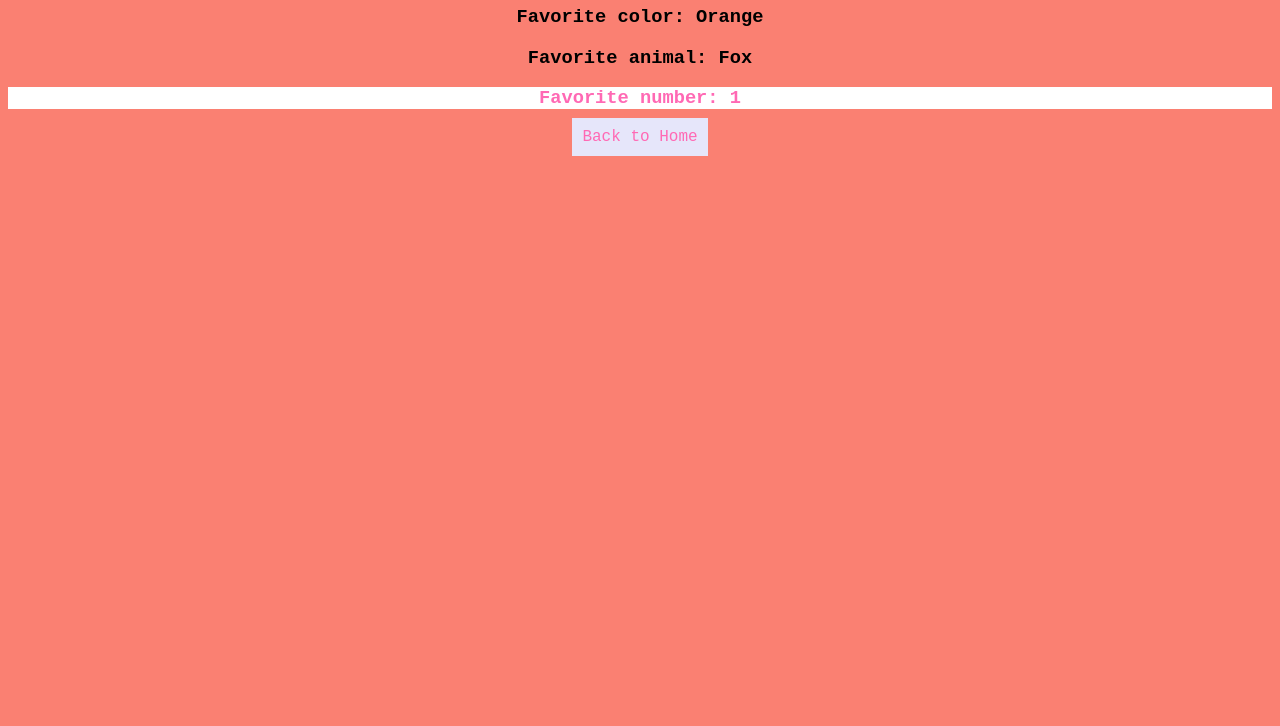
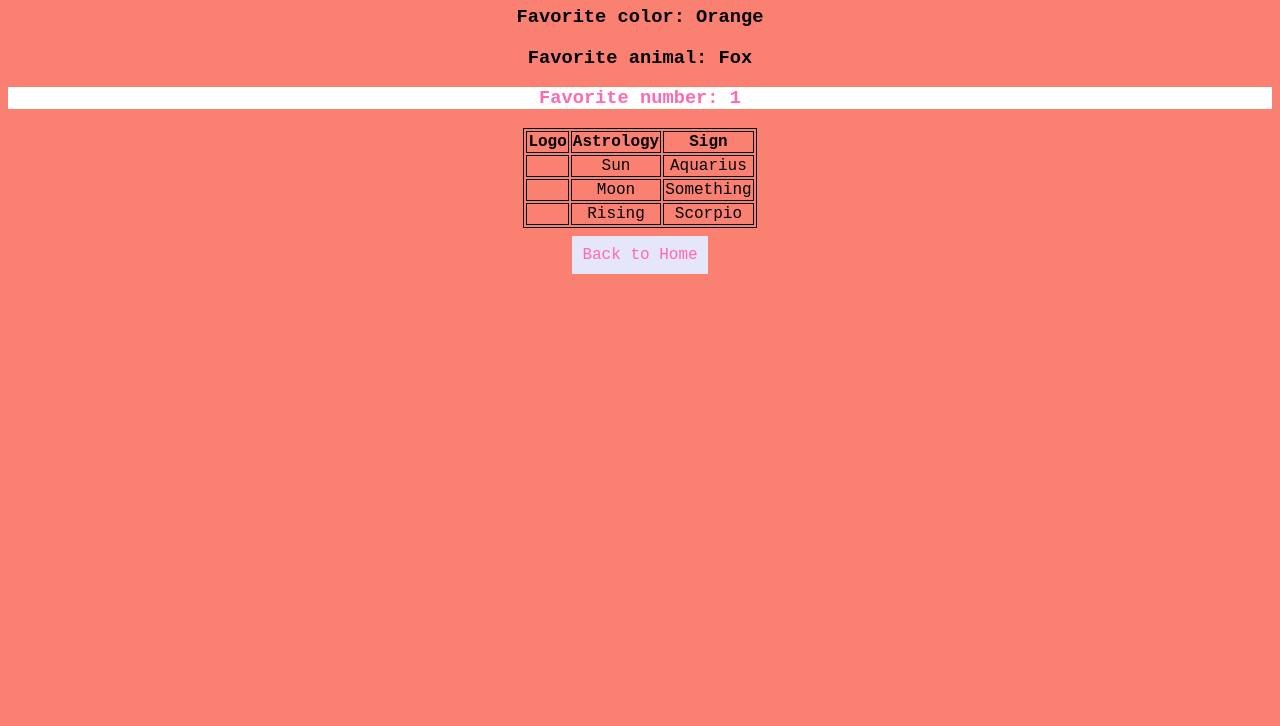
Before and after one commit to symgch/a1_web.github.io, a plain HTML site: page html/intro.html in a window 1280 px wide. Shown: the part 74-800 px from the top of the page. Drawn offline with Linux system fonts and the light colour scheme; files that its build step writes are made by us from their sources.

Commit message:
Added tables, fixed lines & background gradient

```diff
--- a/css/index.css
+++ b/css/index.css
@@ -1,6 +1,10 @@
 body {
     font-family: Gill Sans, sans-serif;
-    background-image: linear-gradient(to bottom right, rgb(231,183,192), rgb(90,95,154));
+    background-image: linear-gradient(rgb(230, 180, 187) 15%, rgb(97, 99, 147));
+    height: 100%;
+    margin: 0;
+    background-repeat: no-repeat;
+    background-attachment: fixed;
     text-align: center;
 }
 
@@ -16,15 +20,12 @@ body {
      margin-bottom: 10px;
 }
 
-
 img {
     display: block;
     margin-left: auto;
     margin-right: auto;
     width: 30%;
     border-radius: 15px;
-
-
 }
 
 .link {
--- a/css/intro.css
+++ b/css/intro.css
@@ -2,6 +2,12 @@ body {
     font-family: Courier New;
     background-color: salmon;
     text-align: center;
+}
+
+table, th, td {
+    margin-left: auto;
+    margin-right: auto;
+    border: 1px solid;
 }
 
 a {
--- a/html/intro.html
+++ b/html/intro.html
@@ -3,14 +3,38 @@
     <meta name="viewport" content="width=device-width, initial-scale=1.0">
     <meta charset="UTF-8">
 
-    <title>Introfuciton Page</title>
+    <title>Nice to Meet You!</title>
 
-    <link rel="stylesheet" type="text/css" href="css/intro.css">
+    <link rel="stylesheet" href="../css/intro.css">
 </head>
 <body>
-	<h1>Melissa</h1>
+	<h1>Shuhei Yamaguchi</h1>
 	<h3>Favorite color: Orange</h3>
 	<h3>Favorite animal: Fox</h3>
 	<h3 id="fav-num">Favorite number: 1</h3>
+
+    <table>
+        <tr>
+            <th>Logo</th>
+            <th>Astrology</th>
+            <th>Sign</th>
+        </tr>
+        <tr>
+            <td></td>
+            <td>Sun</td>
+            <td>Aquarius</td>
+        </tr>
+        <tr>
+            <td></td>
+            <td>Moon</td>
+            <td>Something</td>
+        </tr>
+        <tr>
+            <td></td>
+            <td>Rising</td>
+            <td>Scorpio</td>
+        </tr>
+    </table>
+    <br>
 	<a href="index.html">Back to Home</a>
 </body>
```
Also changed, not shown: html/index.html (+2 -2 lines). Lines whose indentation alone changed are shown as unchanged.
